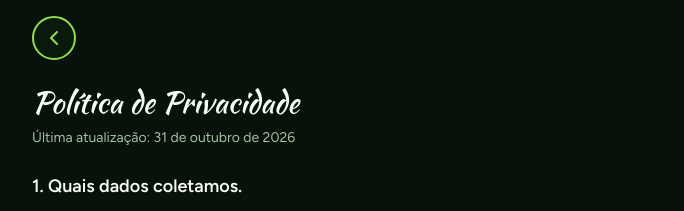
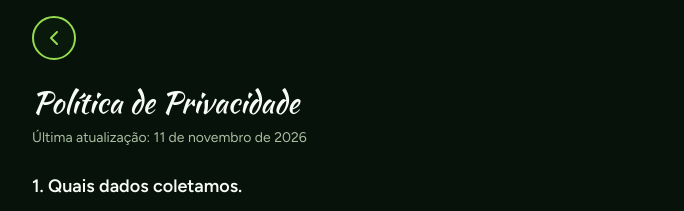
Before and after one commit to DiegoLCirqueira/Leguel-Beer, a Next.js app in the folder apps/web/: page /privacidade in a window 1280 px wide. Shown: the top 211 px of the page, without its empty margins (296-980 px from the left). Built offline with nearby package versions, Linux system fonts and the light colour scheme; no server answers.

Commit message:
:sparkles: feat(web): atualiza a data da Política de Privacidade para 2026-11-11

```diff
--- a/apps/web/src/app/entregas/page.tsx
+++ b/apps/web/src/app/entregas/page.tsx
@@ -1,11 +1,18 @@
 import type { Metadata } from "next";
 import { LegalPage } from "@/components/legal/legal-page";
-import { ATUALIZADO_EM, ENTREGAS } from "@/content/legal";
+import { ENTREGAS_ATUALIZADO_EM, ENTREGAS } from "@/content/legal";
 
 export const metadata: Metadata = {
   title: "Entregas | Leguelé Beer",
 };
 
 export default function Entregas() {
-  return <LegalPage titulo="Entregas" atualizadoEm={ATUALIZADO_EM} secoes={ENTREGAS} semRodape />;
+  return (
+    <LegalPage
+      titulo="Entregas"
+      atualizadoEm={ENTREGAS_ATUALIZADO_EM}
+      secoes={ENTREGAS}
+      semRodape
+    />
+  );
 }
--- a/apps/web/src/app/privacidade/page.tsx
+++ b/apps/web/src/app/privacidade/page.tsx
@@ -1,6 +1,6 @@
 import type { Metadata } from "next";
 import { LegalPage } from "@/components/legal/legal-page";
-import { ATUALIZADO_EM, PRIVACIDADE } from "@/content/legal";
+import { PRIVACIDADE_ATUALIZADA_EM, PRIVACIDADE } from "@/content/legal";
 
 export const metadata: Metadata = {
   title: "Política de Privacidade | Leguelé Beer",
@@ -8,6 +8,10 @@ export const metadata: Metadata = {
 
 export default function Privacidade() {
   return (
-    <LegalPage titulo="Política de Privacidade" atualizadoEm={ATUALIZADO_EM} secoes={PRIVACIDADE} />
+    <LegalPage
+      titulo="Política de Privacidade"
+      atualizadoEm={PRIVACIDADE_ATUALIZADA_EM}
+      secoes={PRIVACIDADE}
+    />
   );
 }
--- a/apps/web/src/app/termos/page.tsx
+++ b/apps/web/src/app/termos/page.tsx
@@ -1,11 +1,11 @@
 import type { Metadata } from "next";
 import { LegalPage } from "@/components/legal/legal-page";
-import { ATUALIZADO_EM, TERMOS } from "@/content/legal";
+import { TERMOS_ATUALIZADO_EM, TERMOS } from "@/content/legal";
 
 export const metadata: Metadata = {
   title: "Termos de Uso | Leguelé Beer",
 };
 
 export default function Termos() {
-  return <LegalPage titulo="Termos de Uso" atualizadoEm={ATUALIZADO_EM} secoes={TERMOS} />;
+  return <LegalPage titulo="Termos de Uso" atualizadoEm={TERMOS_ATUALIZADO_EM} secoes={TERMOS} />;
 }
--- a/apps/web/src/content/legal.ts
+++ b/apps/web/src/content/legal.ts
@@ -1,7 +1,10 @@
 import type { SecaoLegal } from "@/components/legal/legal-page";
 
-// Data da versão dos textos legais (AAAA-MM-DD). Atualize ao mudar qualquer texto abaixo.
-export const ATUALIZADO_EM = "2026-10-31";
+// Data da versão de cada texto legal (AAAA-MM-DD). Atualize a do texto que mudar, junto com a versão
+// correspondente em apps/api/src/modules/account/domain/legal-versions.ts.
+export const TERMOS_ATUALIZADO_EM = "2026-10-31";
+export const PRIVACIDADE_ATUALIZADA_EM = "2026-11-11";
+export const ENTREGAS_ATUALIZADO_EM = "2026-10-31";
 
 export const TERMOS: SecaoLegal[] = [
   {
```
Also changed, not shown: 1 other file (tests, documents, lock files or other folders).
